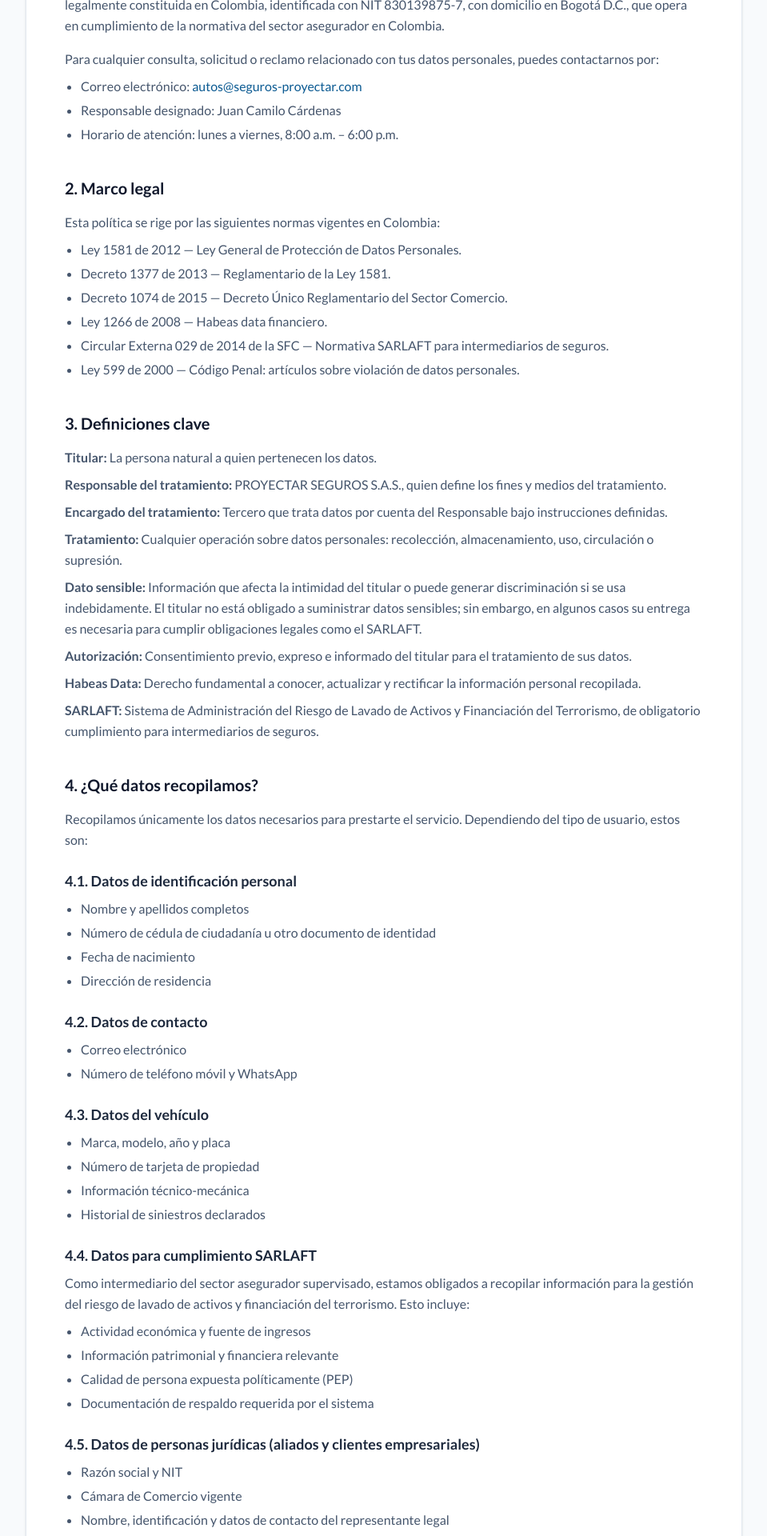
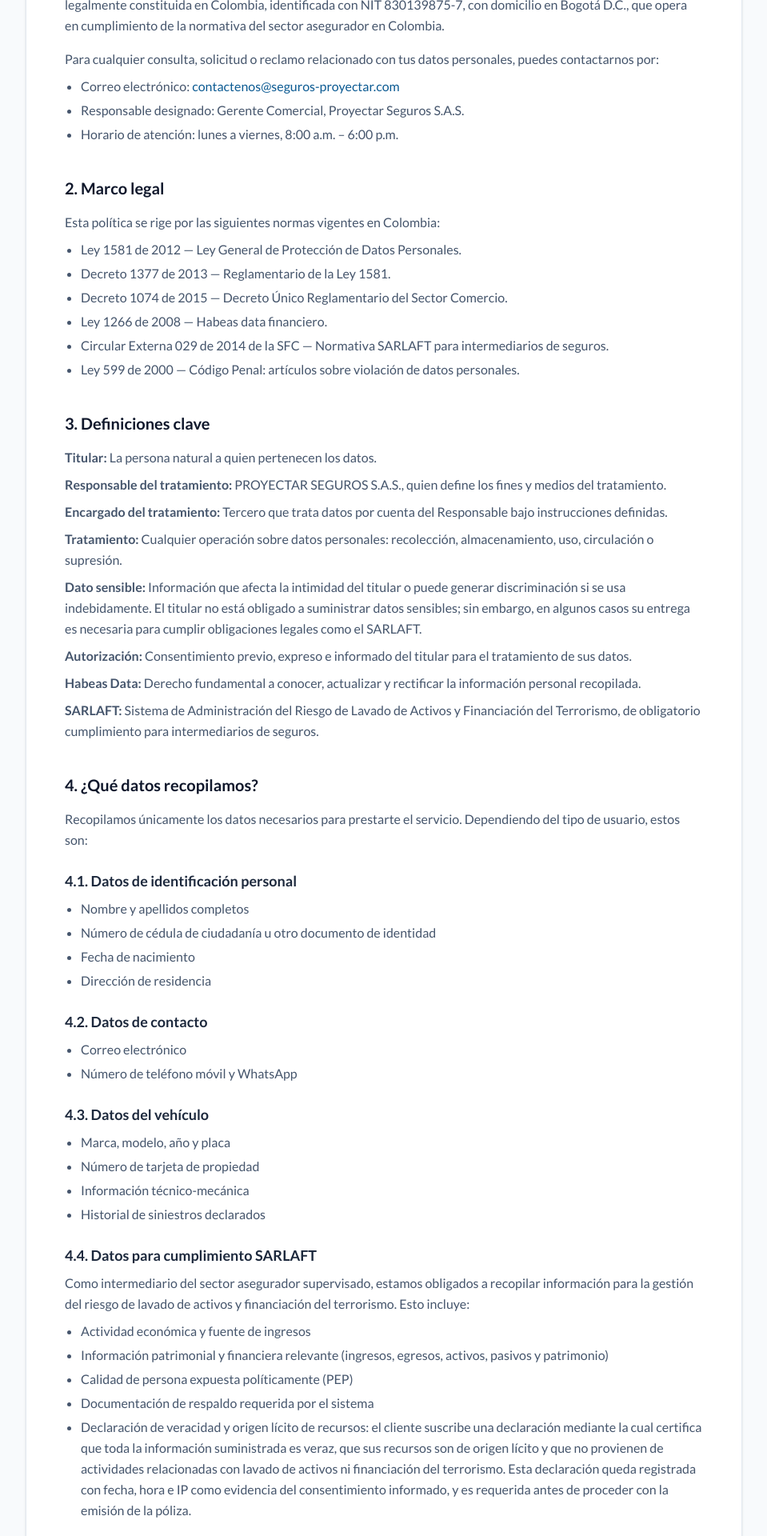
Before and after one commit to ktrillos2/segurosproyectar, a Next.js app: page /politica-de-tratamiento-de-datos in a window 1280 px wide. Shown: the part 640-2560 px from the top of the page at 80% size, without its empty margins (160-1119 px from the left). Built offline with nearby package versions, Linux system fonts and the light colour scheme.

Commit message:
Cambios de terminos y politicas

```diff
--- a/app/politica-de-tratamiento-de-datos/page.tsx
+++ b/app/politica-de-tratamiento-de-datos/page.tsx
@@ -43,8 +43,8 @@ export default function PoliticaDatosPage() {
               </p>
               <p className="mb-2">Para cualquier consulta, solicitud o reclamo relacionado con tus datos personales, puedes contactarnos por:</p>
               <ul className="list-disc pl-5 space-y-1">
-                <li>Correo electrónico: <a href="mailto:autos@seguros-proyectar.com" className="text-primary hover:underline">autos@seguros-proyectar.com</a></li>
-                <li>Responsable designado: Juan Camilo Cárdenas</li>
+                <li>Correo electrónico: <a href="mailto:contactenos@seguros-proyectar.com" className="text-primary hover:underline">contactenos@seguros-proyectar.com</a></li>
+                <li>Responsable designado: Gerente Comercial, Proyectar Seguros S.A.S.</li>
                 <li>Horario de atención: lunes a viernes, 8:00 a.m. – 6:00 p.m.</li>
               </ul>
             </section>
@@ -106,9 +106,10 @@ export default function PoliticaDatosPage() {
               <p className="mb-2">Como intermediario del sector asegurador supervisado, estamos obligados a recopilar información para la gestión del riesgo de lavado de activos y financiación del terrorismo. Esto incluye:</p>
               <ul className="list-disc pl-5 space-y-1">
                 <li>Actividad económica y fuente de ingresos</li>
-                <li>Información patrimonial y financiera relevante</li>
+                <li>Información patrimonial y financiera relevante (ingresos, egresos, activos, pasivos y patrimonio)</li>
                 <li>Calidad de persona expuesta políticamente (PEP)</li>
                 <li>Documentación de respaldo requerida por el sistema</li>
+                <li>Declaración de veracidad y origen lícito de recursos: el cliente suscribe una declaración mediante la cual certifica que toda la información suministrada es veraz, que sus recursos son de origen lícito y que no provienen de actividades relacionadas con lavado de activos ni financiación del terrorismo. Esta declaración queda registrada con fecha, hora e IP como evidencia del consentimiento informado, y es requerida antes de proceder con la emisión de la póliza.</li>
               </ul>
 
               <h3 className="text-lg font-bold text-slate-800 mt-6 mb-2">4.5. Datos de personas jurídicas (aliados y clientes empresariales)</h3>
@@ -120,9 +121,9 @@ export default function PoliticaDatosPage() {
               </ul>
 
               <h3 className="text-lg font-bold text-slate-800 mt-6 mb-2">4.6. Datos recopilados a través de canales digitales</h3>
-              <p className="mb-2">Cuando interactúas con nuestra plataforma web, chatbot o canales de WhatsApp automatizados, podemos recopilar adicionalmente:</p>
+              <p className="mb-2">Cuando interactúas con nuestra plataforma web, asistente virtual o canales de WhatsApp automatizados, podemos recopilar adicionalmente:</p>
               <ul className="list-disc pl-5 space-y-1">
-                <li>Historial de conversaciones con el asistente virtual o chatbot</li>
+                <li>Historial de conversaciones con el asistente virtual</li>
                 <li>Mensajes y consultas enviadas a través de WhatsApp Business</li>
                 <li>Datos de navegación: páginas visitadas, tiempo en el sitio, clics y dispositivo utilizado</li>
                 <li>Dirección IP y datos técnicos del navegador (recopilados mediante cookies)</li>
@@ -131,9 +132,8 @@ export default function PoliticaDatosPage() {
 
             <section>
               <h2 className="text-xl font-bold text-slate-900 mt-10 mb-4">5. Base legal del tratamiento</h2>
-              <p className="mb-2">Tratamos tus datos personales con base en alguna de las siguientes bases legales:</p>
               <ul className="space-y-4">
-                <li><strong>Autorización del titular:</strong> cuando nos das tu consentimiento expreso a través del formulario de cotización, chatbot, WhatsApp u otros canales digitales autorizados.</li>
+                <li><strong>Autorización del titular:</strong> cuando nos das tu consentimiento expreso a través del formulario de cotización, asistente virtual, WhatsApp u otros canales digitales autorizados.</li>
                 <li><strong>Obligación legal:</strong> cuando el tratamiento es necesario para cumplir con normativas como SARLAFT, reportes regulatorios u otras obligaciones del sector asegurador.</li>
                 <li><strong>Relación contractual:</strong> cuando el tratamiento es necesario para ejecutar el contrato de alianza comercial o la póliza de seguro contratada.</li>
                 <li><strong>Interés legítimo:</strong> para mejorar nuestros servicios, prevenir fraudes y garantizar la seguridad de la plataforma.</li>
@@ -147,7 +147,7 @@ export default function PoliticaDatosPage() {
                 <li>Gestionar cotizaciones, comparación y emisión de seguros de vehículos.</li>
                 <li>Intermediar entre el usuario y las aseguradoras aliadas.</li>
                 <li>Cumplir obligaciones legales aplicables al sector asegurador en Colombia.</li>
-                <li>Gestionar el SARLAFT conforme a la normativa vigente.</li>
+                <li>Gestionar el SARLAFT conforme a la normativa vigente, incluyendo el registro y custodia de la declaración de veracidad y origen de fondos suscrita por el cliente.</li>
                 <li>Enviar comunicaciones sobre el estado de tu cotización, póliza, renovación o vencimiento.</li>
                 <li>Gestionar el programa de aliados: trazabilidad de referidos y liquidación de comisiones.</li>
                 <li>Enviarte comunicaciones comerciales e informativas si has dado tu autorización.</li>
@@ -160,9 +160,9 @@ export default function PoliticaDatosPage() {
               <h2 className="text-xl font-bold text-slate-900 mt-10 mb-4">7. Herramientas digitales y automatización</h2>
               <p className="mb-4">Proyectar Seguros utiliza tecnología avanzada para brindarte una experiencia ágil y eficiente. En este contexto, tus datos pueden ser procesados por:</p>
               <ul className="space-y-3">
-                <li><strong>Chatbot e inteligencia artificial:</strong> nuestro asistente virtual puede recopilar y procesar información para ayudarte a cotizar y comparar opciones de seguro de manera automatizada.</li>
+                <li><strong>Asistente virtual automatizado:</strong> nuestro asistente virtual puede recopilar y procesar información para ayudarte a cotizar y comparar opciones de seguro de manera automatizada.</li>
                 <li><strong>WhatsApp Business API:</strong> utilizamos esta plataforma para enviarte notificaciones sobre tu cotización, póliza y recordatorios de renovación. Al interactuar con nosotros por este canal, aceptas el tratamiento de tus datos en dicho entorno.</li>
-                <li><strong>Automatización de procesos (RPA):</strong> utilizamos robots de proceso automatizado para consultar cotizaciones en las plataformas de aseguradoras, siempre bajo tu autorización.</li>
+                <li><strong>Automatización de procesos:</strong> utilizamos sistemas automatizados para consultar cotizaciones en las plataformas de aseguradoras, siempre bajo tu autorización.</li>
                 <li><strong>Correo electrónico automatizado:</strong> enviamos notificaciones, confirmaciones y recordatorios de manera automatizada a través de nuestro sistema de comunicaciones.</li>
               </ul>
               <p className="mt-4">En todos los casos, el tratamiento automatizado está sujeto a los mismos principios y garantías descritos en esta política.</p>
@@ -172,7 +172,7 @@ export default function PoliticaDatosPage() {
               <h2 className="text-xl font-bold text-slate-900 mt-10 mb-4">8. ¿Con quién compartimos tus datos?</h2>
               <p className="mb-4">Proyectar Seguros puede compartir tus datos con terceros únicamente en los siguientes casos:</p>
               <ul className="list-disc pl-5 space-y-1">
-                <li>Aseguradoras aliadas (AXA Colpatria, Zurich, Seguros del Estado, Qualitas, Seguros Mundial, Equidad Seguros u otras) para cotización y emisión de pólizas.</li>
+                <li>Aseguradoras aliadas (AXA Colpatria, Zurich, Seguros del Estado, Quálitas, Seguros Mundial, Equidad Seguros u otras) para cotización y emisión de pólizas.</li>
                 <li>Proveedores tecnológicos de infraestructura, desarrollo web o automatización, bajo estrictos acuerdos de confidencialidad.</li>
                 <li>Autoridades judiciales, organismos de control o entidades gubernamentales cuando exista obligación legal.</li>
                 <li>Organismos de supervisión del sector asegurador en Colombia en el marco de obligaciones de reporte.</li>
@@ -187,7 +187,6 @@ export default function PoliticaDatosPage() {
 
             <section>
               <h2 className="text-xl font-bold text-slate-900 mt-10 mb-4">10. Cookies y tecnologías de rastreo</h2>
-              <p className="mb-4">Nuestra plataforma utiliza cookies y tecnologías similares. Dependiendo de su función, estas se clasifican en:</p>
               <ul className="space-y-4">
                 <li><strong>Cookies técnicas o esenciales:</strong> necesarias para el funcionamiento básico del sitio web. No pueden desactivarse sin afectar la navegación.</li>
                 <li><strong>Cookies analíticas:</strong> nos ayudan a entender cómo los usuarios interactúan con la plataforma (páginas visitadas, tiempo de navegación, errores). Usamos esta información para mejorar la experiencia.</li>
@@ -212,7 +211,7 @@ export default function PoliticaDatosPage() {
 
             <section>
               <h2 className="text-xl font-bold text-slate-900 mt-10 mb-4">12. ¿Cómo ejercer tus derechos? (Habeas Data)</h2>
-              <p className="mb-4">Para ejercer cualquiera de tus derechos, envía un correo a <a href="mailto:autos@seguros-proyectar.com" className="text-primary hover:underline font-bold">autos@seguros-proyectar.com</a> con el asunto: <strong>SOLICITUD HABEAS DATA — [Tu nombre completo]</strong>.</p>
+              <p className="mb-4">Para ejercer cualquiera de tus derechos, envía un correo a <a href="mailto:contactenos@seguros-proyectar.com" className="text-primary hover:underline font-bold">contactenos@seguros-proyectar.com</a> con el asunto: <strong>SOLICITUD HABEAS DATA — [Tu nombre completo]</strong>.</p>
               <p className="mb-4">Tu solicitud debe incluir: nombre completo, número de documento de identidad, descripción clara de lo que solicitas y correo electrónico para recibir respuesta.</p>
               <p className="mb-2 font-bold">Tiempos de respuesta conforme a la Ley 1581 de 2012:</p>
               <ul className="list-disc pl-5 space-y-1">
@@ -227,7 +226,7 @@ export default function PoliticaDatosPage() {
               <p className="mb-4">PROYECTAR SEGUROS S.A.S. obtiene la autorización previa, expresa e informada del titular antes de proceder con el tratamiento de sus datos personales. Esta autorización se obtiene a través de:</p>
               <ul className="list-disc pl-5 space-y-1">
                 <li>Casilla de aceptación en el formulario de cotización de la plataforma web.</li>
-                <li>Interacción con el chatbot o asistente virtual, donde se informa al usuario sobre el tratamiento de sus datos antes de iniciar la conversación.</li>
+                <li>Interacción con el asistente virtual, donde se informa al usuario sobre el tratamiento de sus datos antes de iniciar la conversación.</li>
                 <li>Canales digitales como WhatsApp Business, mediante mensaje de aceptación al inicio de la comunicación.</li>
                 <li>Firma del contrato de alianza comercial para aliados referenciadores.</li>
                 <li>Cualquier otra manifestación escrita o digital que permita concluir de manera inequívoca que el titular otorgó su consentimiento.</li>
@@ -276,7 +275,7 @@ export default function PoliticaDatosPage() {
             <div className="mt-16 pt-8 border-t border-slate-200 text-center sm:text-left text-sm font-medium text-slate-500">
               <p>PROYECTAR SEGUROS S.A.S. — NIT 830139875-7</p>
               <p>Bogotá D.C., Colombia — 2026</p>
-              <p><a href="mailto:autos@seguros-proyectar.com" className="text-primary hover:underline">autos@seguros-proyectar.com</a></p>
+              <p><a href="mailto:contactenos@seguros-proyectar.com" className="text-primary hover:underline">contactenos@seguros-proyectar.com</a></p>
             </div>
           </div>
         </article>
--- a/app/terminos-y-condiciones/page.tsx
+++ b/app/terminos-y-condiciones/page.tsx
@@ -42,8 +42,8 @@ export default function TerminosYCondicionesPage() {
               </p>
               <p className="mb-2">Puedes contactarnos a través de:</p>
               <ul className="list-disc pl-5 space-y-1">
-                <li>Correo electrónico: <a href="mailto:autos@seguros-proyectar.com" className="text-primary hover:underline font-bold">autos@seguros-proyectar.com</a></li>
-                <li>Responsable: Juan Camilo Cárdenas</li>
+                <li>Correo electrónico: <a href="mailto:contactenos@seguros-proyectar.com" className="text-primary hover:underline font-bold">contactenos@seguros-proyectar.com</a></li>
+                <li>Responsable: Gerente Comercial, Proyectar Seguros S.A.S.</li>
                 <li>Horario de atención: lunes a viernes, 8:00 a.m. – 6:00 p.m.</li>
               </ul>
             </section>
@@ -188,6 +188,11 @@ export default function TerminosYCondicionesPage() {
                 de las aseguradoras. Cualquier pago debe realizarse exclusivamente a través de los canales
                 oficiales de la aseguradora seleccionada.
               </p>
+
+              <h3 className="text-lg font-bold text-slate-800 mt-6 mb-2">6.5. Cumplimiento SARLAFT durante la contratación</h3>
+              <p>
+                Como parte del proceso de contratación, el usuario deberá diligenciar el formulario de conocimiento del cliente requerido por la normativa SARLAFT. En dicho formulario, el usuario declara bajo la gravedad de juramento que toda la información suministrada es veraz, actual y completa; que sus recursos son de origen lícito; y que los fondos utilizados para el pago de la prima no provienen de actividades relacionadas con el lavado de activos, la financiación del terrorismo ni ninguna actividad ilegal. Esta declaración queda registrada con fecha, hora e IP como evidencia del consentimiento informado y es requisito previo a la emisión de la póliza. El usuario se compromete a mantener actualizada esta información y a reportar cualquier cambio relevante.
+              </p>
             </section>
 
             <section>
@@ -251,7 +256,7 @@ export default function TerminosYCondicionesPage() {
               <p>
                 Estas comunicaciones se realizarán a través de correo electrónico, WhatsApp y otros canales
                 digitales. El usuario puede revocar su autorización para comunicaciones comerciales en
-                cualquier momento escribiendo a <a href="mailto:autos@seguros-proyectar.com" className="text-primary hover:underline font-bold">autos@seguros-proyectar.com</a>.
+                cualquier momento escribiendo a <a href="mailto:contactenos@seguros-proyectar.com" className="text-primary hover:underline font-bold">contactenos@seguros-proyectar.com</a>.
               </p>
             </section>
 
@@ -259,10 +264,10 @@ export default function TerminosYCondicionesPage() {
               <h2 className="text-xl font-bold text-slate-900 mt-10 mb-4">10. Propiedad intelectual</h2>
               <p className="mb-4">
                 Todos los contenidos de la plataforma de Proyectar Seguros — incluyendo textos, imágenes,
-                ilustraciones, logotipos, diseños, código fuente, algoritmos, modelos de inteligencia artificial,
-                sistemas automatizados, flujos de cotización y cualquier tecnología propia desarrollada para la
-                operación de la plataforma — son propiedad de <strong>PROYECTAR SEGUROS S.A.S.</strong> o de sus
-                licenciantes, y están protegidos por las leyes de propiedad intelectual aplicables en Colombia.
+                ilustraciones, logotipos, diseños, código fuente, algoritmos, sistemas automatizados, flujos de
+                cotización y cualquier tecnología propia desarrollada para la operación de la plataforma — son
+                propiedad de <strong>PROYECTAR SEGUROS S.A.S.</strong> o de sus licenciantes, y están
+                protegidos por las leyes de propiedad intelectual aplicables en Colombia.
               </p>
               <p>
                 El usuario no podrá reproducir, distribuir, modificar, comunicar públicamente, realizar ingeniería
@@ -334,18 +339,18 @@ export default function TerminosYCondicionesPage() {
               <p className="mb-2">El acceso y uso de la plataforma de Proyectar Seguros implica la aceptación plena y sin reservas de estos Términos y Condiciones. Esta aceptación se formaliza mediante:</p>
               <ul className="list-disc pl-5 space-y-1 mb-4">
                 <li>La marcación de la casilla de aceptación en el formulario de cotización o registro.</li>
-                <li>La interacción con el chatbot o asistente virtual de la plataforma.</li>
+                <li>La interacción con el asistente virtual de la plataforma.</li>
                 <li>El uso continuado de los servicios de la plataforma.</li>
               </ul>
               <p>
-                Si tienes dudas sobre estos términos, puedes contactarnos en <a href="mailto:autos@seguros-proyectar.com" className="text-primary hover:underline font-bold">autos@seguros-proyectar.com</a> antes de continuar usando el servicio.
+                Si tienes dudas sobre estos términos, puedes contactarnos en <a href="mailto:contactenos@seguros-proyectar.com" className="text-primary hover:underline font-bold">contactenos@seguros-proyectar.com</a> antes de continuar usando el servicio.
               </p>
             </section>
 
             <div className="mt-16 pt-8 border-t border-slate-200 text-center sm:text-left text-sm font-medium text-slate-500">
               <p>PROYECTAR SEGUROS S.A.S. — NIT 830139875-7</p>
               <p>Bogotá D.C., Colombia — 2026</p>
-              <p><a href="mailto:autos@seguros-proyectar.com" className="text-primary hover:underline font-bold">autos@seguros-proyectar.com</a></p>
+              <p><a href="mailto:contactenos@seguros-proyectar.com" className="text-primary hover:underline font-bold">contactenos@seguros-proyectar.com</a></p>
             </div>
           </div>
         </article>
```
